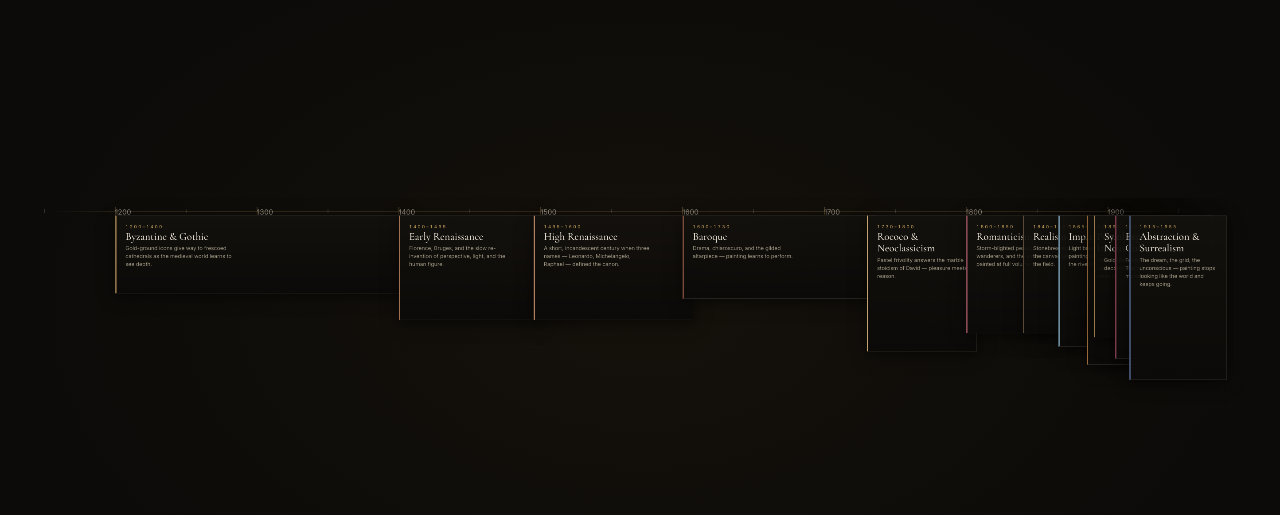
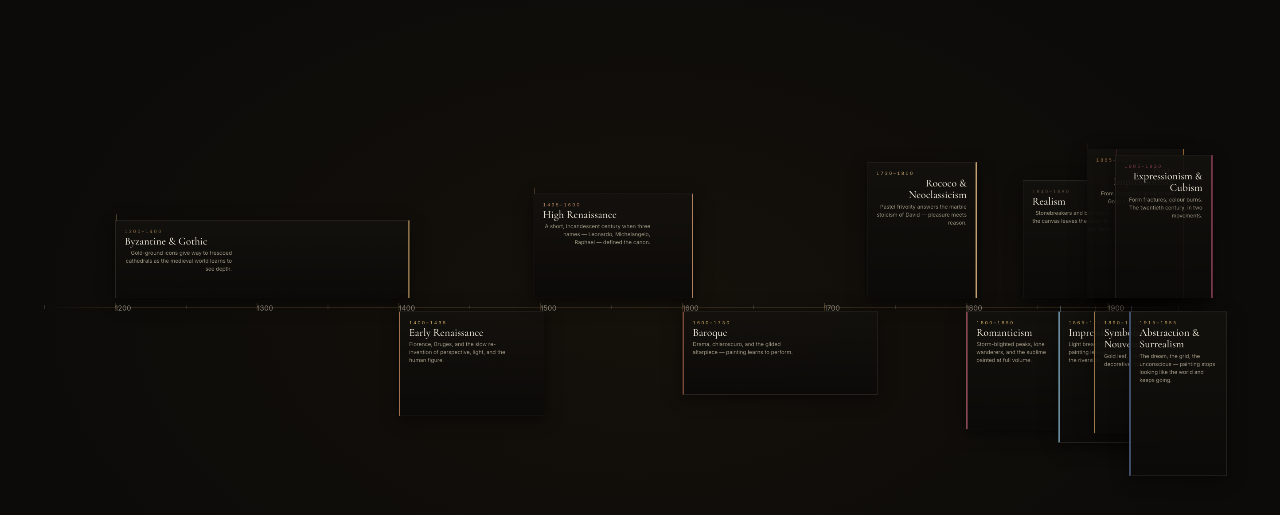
Before and after one commit to mozkandev/art-museum, a website built with Vite: page index.html in a window 1280 px wide. Both pictures are taken after a click on the button "BEGIN". Shown: the part 93-608 px from the top of the page. Built offline with nearby package versions, Linux system fonts and the light colour scheme.

Commit message:
feat(timeline): zigzag (alternating above/below) card layout
Each period now alternates above and below the timeline axis,
giving the canvas a more dynamic museum-style rhythm.

- _buildCard takes a 'side' (-1 above, +1 below) and adds a
  tl-card--above modifier for the upper half.
- _relayoutCards measures each card's actual offsetHeight and
  places the upper card so its bottom edge sits 20px above the
  axis line (a small visual gap so the connector reads).
- _fit() and zoomToPeriod() now keep the axis at viewport
  mid-height (target.y = 0) so both rows stay on screen.

CSS:
- tl-card--above flips the accent stripe to the right edge and
  right-aligns the head + chips, so the two rows 'face' each
  other across the axis like a museum timeline.
- ::after pseudo-element draws a 14px connector tick from the
  card's near edge to the axis, on the side aligned with the
  accent stripe.

```diff
--- a/src/styles.css
+++ b/src/styles.css
@@ -224,6 +224,46 @@ button { font-family: inherit; cursor: pointer; }
   flex-shrink: 0;
 }
 .tl-chip:hover .tl-chip__dot { background: var(--bg); }
+
+/* Zigzag layout: alternating cards sit above/below the axis. The
+ * "above" variant keeps the same internal order (years → name →
+ * blurb → chips) so reading direction doesn't change — the accent
+ * stripe simply flips from the left edge to the right edge, giving
+ * a mirror reading across the axis (Renaissance ↔ Baroque: the two
+ * cards "face" each other across the timeline).
+ */
+.tl-card--above {
+  border-left: 1px solid var(--line);
+  border-right: 3px solid var(--pc, var(--gold));
+  box-shadow: 0 10px 32px rgba(0,0,0,0.55);
+}
+.tl-card--above .tl-card__head { text-align: right; }
+.tl-card--above .tl-card__chips { justify-content: flex-end; }
+.tl-card--above .tl-card__years { color: var(--pc, var(--gold)); }
+
+/* Connector tick: a small line from the card's "near" edge to the
+ * axis. Drawn via a pseudo-element so we don't need extra DOM. The
+ * default (.tl-card) points up (toward the axis), .tl-card--above
+ * points down.
+ */
+.tl-card::after,
+.tl-card--above::after {
+  content: "";
+  position: absolute;
+  left: 1px;           /* aligned with the accent stripe (3px wide) */
+  width: 1px;
+  background: var(--pc, var(--gold));
+  opacity: 0.7;
+  pointer-events: none;
+}
+.tl-card::after {
+  /* below: tick from card-top upward to the axis */
+  top: -14px; height: 14px;
+}
+.tl-card--above::after {
+  /* above: tick from card-bottom downward to the axis */
+  bottom: -14px; height: 14px;
+}
 
 /* ── PLACARD ───────────────────────────────────────────────────────────── */
 .placard-backdrop {
--- a/src/timeline.js
+++ b/src/timeline.js
@@ -63,31 +63,50 @@ export class Timeline {
     rule.className = "tl-axis__rule";
     this.axisEl.appendChild(rule);
 
-    // Period cards
+    // Period cards — alternating above/below the axis (zigzag).
+    // Cards are first built with no Y offset, then re-laid out after
+    // append so we can measure each card's actual height and place
+    // "above" cards so their bottom edge sits on the axis.
     this.cards = [];
     PERIODS.forEach((p, i) => {
-      const card = this._buildCard(p, i);
+      const side = i % 2 === 0 ? -1 : 1; // -1 = above, +1 = below
+      const card = this._buildCard(p, i, side);
       this.world.appendChild(card);
-      this.cards.push({ el: card, period: p, side: i % 2 === 0 ? -1 : 1 });
+      this.cards.push({ el: card, period: p, side });
     });
+    // Lay out vertically now that heights are measurable.
+    this._relayoutCards();
 
     // resize observer for re-fitting
     this._ro = new ResizeObserver(() => this._fit());
     this._ro.observe(this.viewport);
   }
 
-  _buildCard(p, i) {
+  // Place cards in their final vertical positions. Cards on the "above"
+  // side get their bottom edge aligned to the axis (with a small gap
+  // so the connector tick reads). Cards on the "below" side keep the
+  // 10px gap below the axis. The horizontal x was set in _buildCard
+  // and isn't touched here.
+  _relayoutCards() {
+    for (const c of this.cards) {
+      const h = c.el.offsetHeight || CARD_H;
+      const x = yearToX(c.period.start);
+      const y = c.side === 1
+        ? 10                            // below the axis
+        : -(h + 20);                    // above the axis, bottom edge at y=-20
+      c.el.style.transform = `translate(${x}px, ${y}px)`;
+    }
+  }
+
+  _buildCard(p, i, side) {
     const w = Math.max(CARD_MIN, (p.end - p.start) * PX_PER_YEAR + CARD_PAD);
     const x = yearToX(p.start);
-    const side = i % 2 === 0 ? -1 : 1;
-    // Always anchor cards BELOW the axis (positive Y in world space, so
-    // they sit in the lower half of the viewport). Cards used to be split
-    // above/below which made the upper half look empty and crowded the top.
-    // 10px breathing room between the axis line and the card top.
-    const y = 10;
+    // Y is set later by _relayoutCards() so we can measure heights
+    // and place "above" cards so their bottom edge sits on the axis.
+    const y = side === 1 ? 10 : 0; // placeholder; relayout fixes this
 
     const card = document.createElement("article");
-    card.className = "tl-card";
+    card.className = side === 1 ? "tl-card" : "tl-card tl-card--above";
     card.style.setProperty("--pc", p.color);
     card.style.width = `${w}px`;
     card.style.transform = `translate(${x}px, ${y}px)`;
@@ -256,10 +275,12 @@ export class Timeline {
     const s = clamp(Math.min(scaleX, 1), 0.35, 1);
     this.target.s = s;
     this.target.x = (w - totalW * s) / 2;
-    // Position the axis ~38% from the top of the viewport so cards (which
-    // hang below) sit in the lower 60% and the upper portion of the
-    // screen is breathable negative space.
-    this.target.y = -h * 0.12;
+    // With the zigzag layout (cards alternate above and below the
+    // axis), the axis needs to sit at the vertical centre of the
+    // viewport — otherwise whichever row is on the wrong side gets
+    // cropped. view.y = 0 puts world Y=0 (the axis) at viewport
+    // mid-height.
+    this.target.y = 0;
     // Snap view to target so the first paint is already centered (no slide-in
     // from the 0,0 default, which is what made the timeline look "off").
     this.view.x = this.target.x;
@@ -276,7 +297,8 @@ export class Timeline {
     const s = clamp(Math.min((w * 0.6) / cw, 3), 0.6, 3);
     this.target.s = s;
     this.target.x = w / 2 - cx * s;
-    this.target.y = -this.viewportH() / 2;
+    // Axis stays at viewport mid-height (matches _fit()).
+    this.target.y = 0;
   }
 }
 
```
